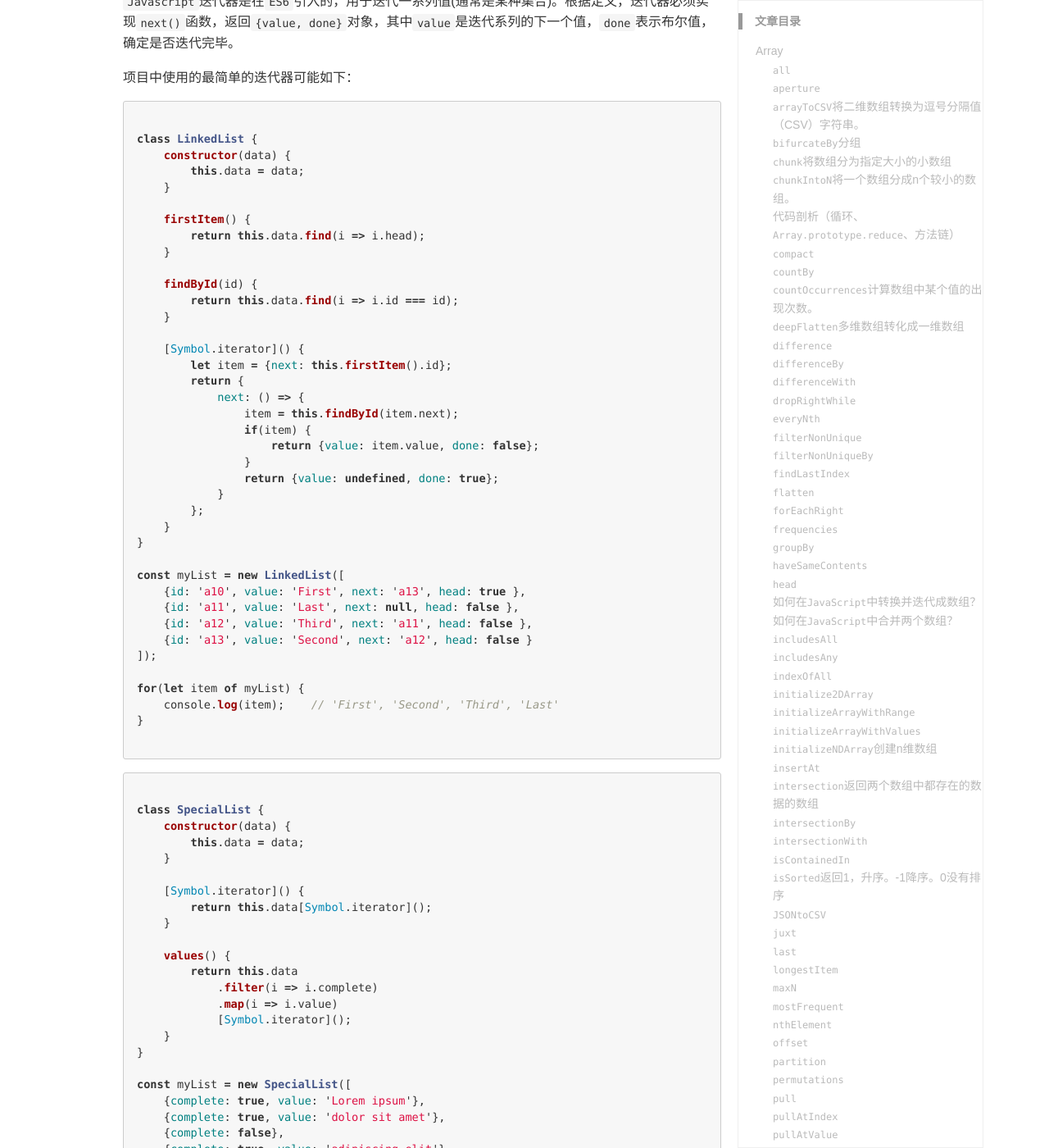
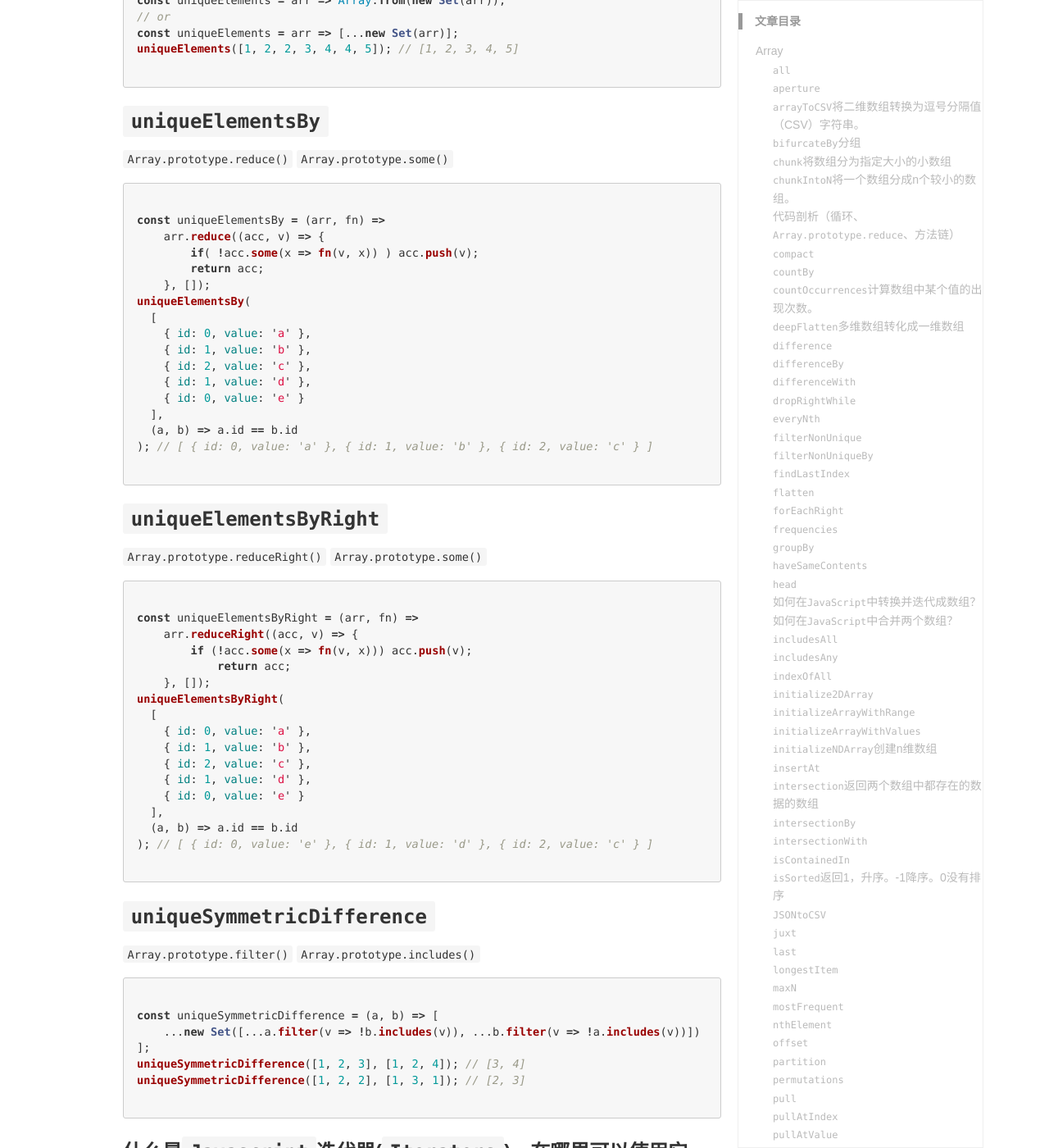
Before and after one commit to TcTOrz/TcTOrz.github.io, a Jekyll site: the page built from _wiki/javascript.md, in a window 1280 px wide and 1400 px high, scrolled down 27698 px. Shown: the whole window at 82% size. Built offline with Jekyll 4.4.1, drawn with Linux system fonts in a browser that asks for light colours; some web fonts are replaced; comment, search, counter and statistics services are not loaded; some of the changed text lies outside the part shown.

Commit message:
add-js-wiki

````diff
--- a/_wiki/javascript.md
+++ b/_wiki/javascript.md
@@ -1342,6 +1342,79 @@ unionWith([1, 1.2, 1.5, 3, 0], [1.9, 3, 0, 3.9], (a, b) => Math.round(a) === Mat
 
 ```
 
+### `uniqueElements`
+
+```js
+
+const uniqueElements = arr => Array.from(new Set(arr));
+// or
+const uniqueElements = arr => [...new Set(arr)];
+uniqueElements([1, 2, 2, 3, 4, 4, 5]); // [1, 2, 3, 4, 5]
+
+```
+
+### `uniqueElementsBy`
+
+`Array.prototype.reduce()` `Array.prototype.some()`
+
+```js
+
+const uniqueElementsBy = (arr, fn) =>
+    arr.reduce((acc, v) => {
+        if( !acc.some(x => fn(v, x)) ) acc.push(v);
+        return acc;
+    }, []);
+uniqueElementsBy(
+  [
+    { id: 0, value: 'a' },
+    { id: 1, value: 'b' },
+    { id: 2, value: 'c' },
+    { id: 1, value: 'd' },
+    { id: 0, value: 'e' }
+  ],
+  (a, b) => a.id == b.id
+); // [ { id: 0, value: 'a' }, { id: 1, value: 'b' }, { id: 2, value: 'c' } ]
+
+```
+
+### `uniqueElementsByRight`
+
+`Array.prototype.reduceRight()` `Array.prototype.some()`
+
+```js
+
+const uniqueElementsByRight = (arr, fn) =>
+    arr.reduceRight((acc, v) => {
+        if (!acc.some(x => fn(v, x))) acc.push(v);
+            return acc;
+    }, []);
+uniqueElementsByRight(
+  [
+    { id: 0, value: 'a' },
+    { id: 1, value: 'b' },
+    { id: 2, value: 'c' },
+    { id: 1, value: 'd' },
+    { id: 0, value: 'e' }
+  ],
+  (a, b) => a.id == b.id
+); // [ { id: 0, value: 'e' }, { id: 1, value: 'd' }, { id: 2, value: 'c' } ]
+
+```
+
+### `uniqueSymmetricDifference`
+
+`Array.prototype.filter()` `Array.prototype.includes()`
+
+```js
+
+const uniqueSymmetricDifference = (a, b) => [
+    ...new Set([...a.filter(v => !b.includes(v)), ...b.filter(v => !a.includes(v))])
+];
+uniqueSymmetricDifference([1, 2, 3], [1, 2, 4]); // [3, 4]
+uniqueSymmetricDifference([1, 2, 2], [1, 3, 1]); // [2, 3]
+
+```
+
 ### 什么是`Javascript`迭代器(`Iterators`)，在哪里可以使用它们？
 
 `Javascript`迭代器是在`ES6`引入的，用于迭代一系列值(通常是某种集合)。根据定义，迭代器必须实现`next()`函数，返回`{value, done}`对象，其中`value`是迭代系列的下一个值，`done`表示布尔值，确定是否迭代完毕。
````
